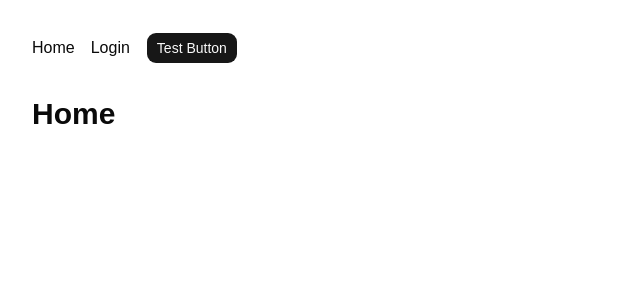
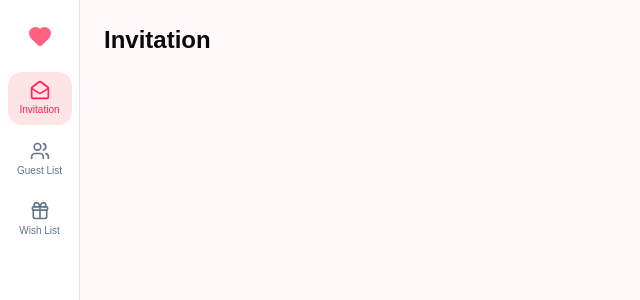
Before and after one commit to miniweeb/birthday-invitation, a React (Vite) app: page / in a window 1280 px wide. Shown: the top 300 px of the page, without its empty margins (0-640 px from the left). Built offline with nearby package versions, Linux system fonts and the light colour scheme.

Commit message:
refactor[project]: restructure folders with pages, layouts and routes

```diff
--- a/src/App.tsx
+++ b/src/App.tsx
@@ -1,26 +1,5 @@
-import { Link, Route, Routes } from 'react-router-dom'
-import { Button } from '@/components/ui/button'
+import AppRoutes from '@/routes/AppRoutes'
 
-function App() {
-  return (
-    <div className="bg-background text-foreground min-h-screen p-8">
-      <nav className="mb-8 flex items-center gap-4">
-        <Link className="hover:underline" to="/">
-          Home
-        </Link>
-        <Link className="hover:underline" to="/login">
-          Login
-        </Link>
-        <Button>Test Button</Button>
-      </nav>
-
-      <Routes>
-        <Route path="/" element={<h1 className="text-3xl font-bold">Home</h1>} />
-        <Route path="/login" element={<h1 className="text-3xl font-bold">Login</h1>} />
-        <Route path="*" element={<h1 className="text-3xl font-bold">404</h1>} />
-      </Routes>
-    </div>
-  )
+export default function App() {
+  return <AppRoutes />
 }
-
-export default App
--- /dev/null
+++ b/src/layouts/MainLayout.tsx
@@ -0,0 +1,41 @@
+import { Gift, Heart, MailOpen, Users } from 'lucide-react'
+import { NavLink, Outlet } from 'react-router-dom'
+import { PATHS } from '@/routes/paths'
+import { cn } from '@/lib/utils'
+
+const NAV_ITEMS = [
+  { to: PATHS.invitation, label: 'Invitation', icon: MailOpen },
+  { to: PATHS.guests, label: 'Guest List', icon: Users },
+  { to: PATHS.wishlist, label: 'Wish List', icon: Gift },
+]
+
+export default function MainLayout() {
+  return (
+    <div className="flex min-h-screen bg-rose-50/40">
+      <aside className="flex w-20 flex-col items-center gap-6 border-r bg-white py-6">
+        <Heart className="size-6 fill-rose-400 text-rose-400" />
+        <nav className="flex flex-col gap-2">
+          {NAV_ITEMS.map(({ to, label, icon: Icon }) => (
+            <NavLink
+              key={to}
+              to={to}
+              end
+              className={({ isActive }) =>
+                cn(
+                  'flex w-16 flex-col items-center gap-1 rounded-xl px-1 py-2 text-[10px] text-slate-500 transition-colors hover:bg-rose-50',
+                  isActive && 'bg-rose-100 font-medium text-rose-500',
+                )
+              }
+            >
+              <Icon className="size-5" />
+              <span className="text-center leading-tight">{label}</span>
+            </NavLink>
+          ))}
+        </nav>
+      </aside>
+      <main className="flex-1 px-6 py-6">
+        <Outlet />
+      </main>
+    </div>
+  )
+}
--- /dev/null
+++ b/src/pages/GuestListPage.tsx
@@ -0,0 +1,3 @@
+export default function GuestListPage() {
+  return <h1 className="text-2xl font-semibold">Guest List</h1>
+}
--- /dev/null
+++ b/src/pages/InvitationPage.tsx
@@ -0,0 +1,3 @@
+export default function InvitationPage() {
+  return <h1 className="text-2xl font-semibold">Invitation</h1>
+}
--- /dev/null
+++ b/src/pages/LoginPage.tsx
@@ -0,0 +1,3 @@
+export default function LoginPage() {
+  return <h1 className="text-2xl font-semibold">Login</h1>
+}
--- /dev/null
+++ b/src/pages/NotFoundPage.tsx
@@ -0,0 +1,3 @@
+export default function NotFoundPage() {
+  return <h1 className="text-2xl font-semibold">404 - Not Found</h1>
+}
--- /dev/null
+++ b/src/pages/WishlistPage.tsx
@@ -0,0 +1,3 @@
+export default function WishlistPage() {
+  return <h1 className="text-2xl font-semibold">Wish List</h1>
+}
--- /dev/null
+++ b/src/routes/AppRoutes.tsx
@@ -0,0 +1,22 @@
+import { Route, Routes } from 'react-router-dom'
+import MainLayout from '@/layouts/MainLayout'
+import GuestListPage from '@/pages/GuestListPage'
+import InvitationPage from '@/pages/InvitationPage'
+import LoginPage from '@/pages/LoginPage'
+import NotFoundPage from '@/pages/NotFoundPage'
+import WishlistPage from '@/pages/WishlistPage'
+import { PATHS } from '@/routes/paths'
+
+export default function AppRoutes() {
+  return (
+    <Routes>
+      <Route path={PATHS.login} element={<LoginPage />} />
+      <Route element={<MainLayout />}>
+        <Route path={PATHS.invitation} element={<InvitationPage />} />
+        <Route path={PATHS.guests} element={<GuestListPage />} />
+        <Route path={PATHS.wishlist} element={<WishlistPage />} />
+      </Route>
+      <Route path="*" element={<NotFoundPage />} />
+    </Routes>
+  )
+}
--- /dev/null
+++ b/src/routes/paths.ts
@@ -0,0 +1,6 @@
+export const PATHS = {
+  login: '/login',
+  invitation: '/',
+  guests: '/guests',
+  wishlist: '/wishlist',
+} as const
```
